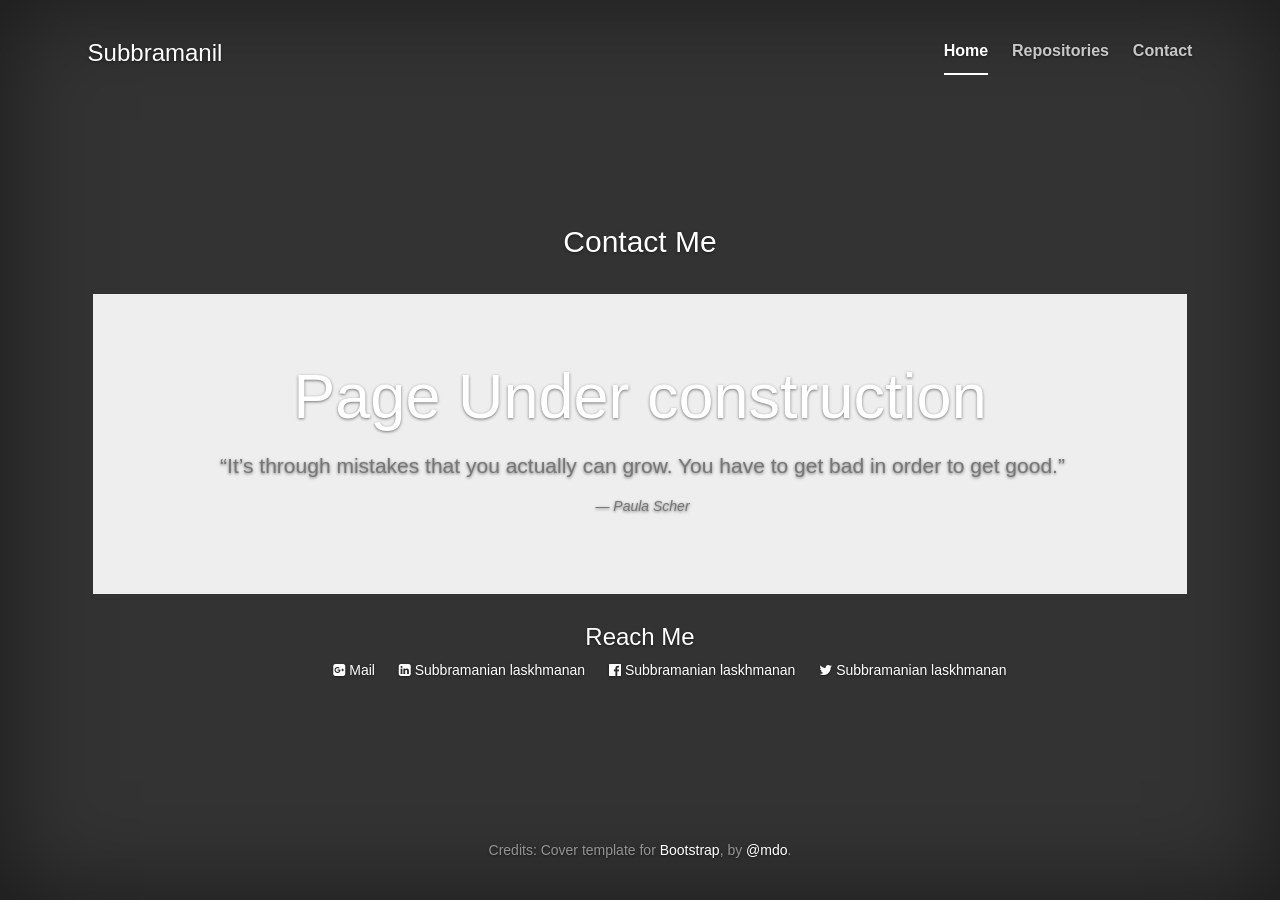
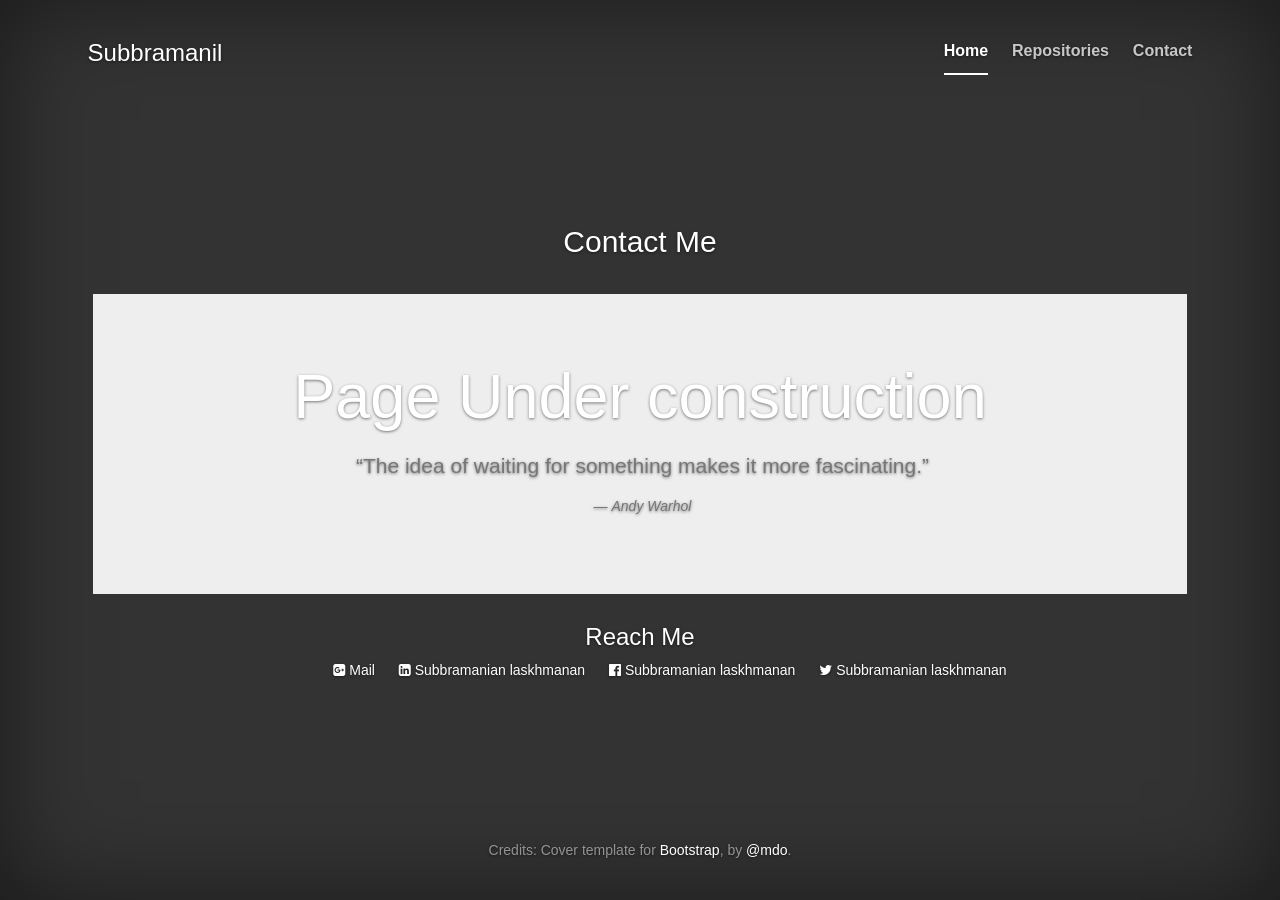
Before and after one commit to subbramanil/subbramanil.github.io, a Jekyll site: the page built from contactMe.html, in a window 1280 px wide. Built offline with Jekyll 4.4.1, drawn with Linux system fonts in a browser that asks for light colours; nearby versions of some CDN libraries.

Commit message:
This commit applies the below changes
1. Changes the quote

```diff
--- a/contactMe.html
+++ b/contactMe.html
@@ -10,8 +10,8 @@ title: Contact Me
 	    <div class="jumbotron">
 	        <h1> Page Under construction </h1>
 	        <blockquote>
-	            <p class="fixColor">“It’s through mistakes that you actually can grow. You have to get bad in order to get good.”</p>
-	            <footer><cite title="Source Title">Paula Scher</cite></footer>
+	            <p class="fixColor">“The idea of waiting for something makes it more fascinating.”</p>
+                <footer><cite title="Source Title">Andy Warhol</cite></footer>
 	        </blockquote>
 	    </div>
 	    <div class="contactMe">
--- a/repos.html
+++ b/repos.html
@@ -10,8 +10,8 @@ title: Repositories
         <div class="jumbotron">
             <h1> Page Under construction </h1>
             <blockquote>
-                <p class="fixColor">“The idea of waiting for something makes it more fascinating.”</p>
-                <footer><cite title="Source Title">Andy Warhol</cite></footer>
+                <p class="fixColor">“It’s through mistakes that you actually can grow. You have to get bad in order to get good.”</p>
+	            <footer><cite title="Source Title">Paula Scher</cite></footer>
             </blockquote>
         </div>
     </div>
```
